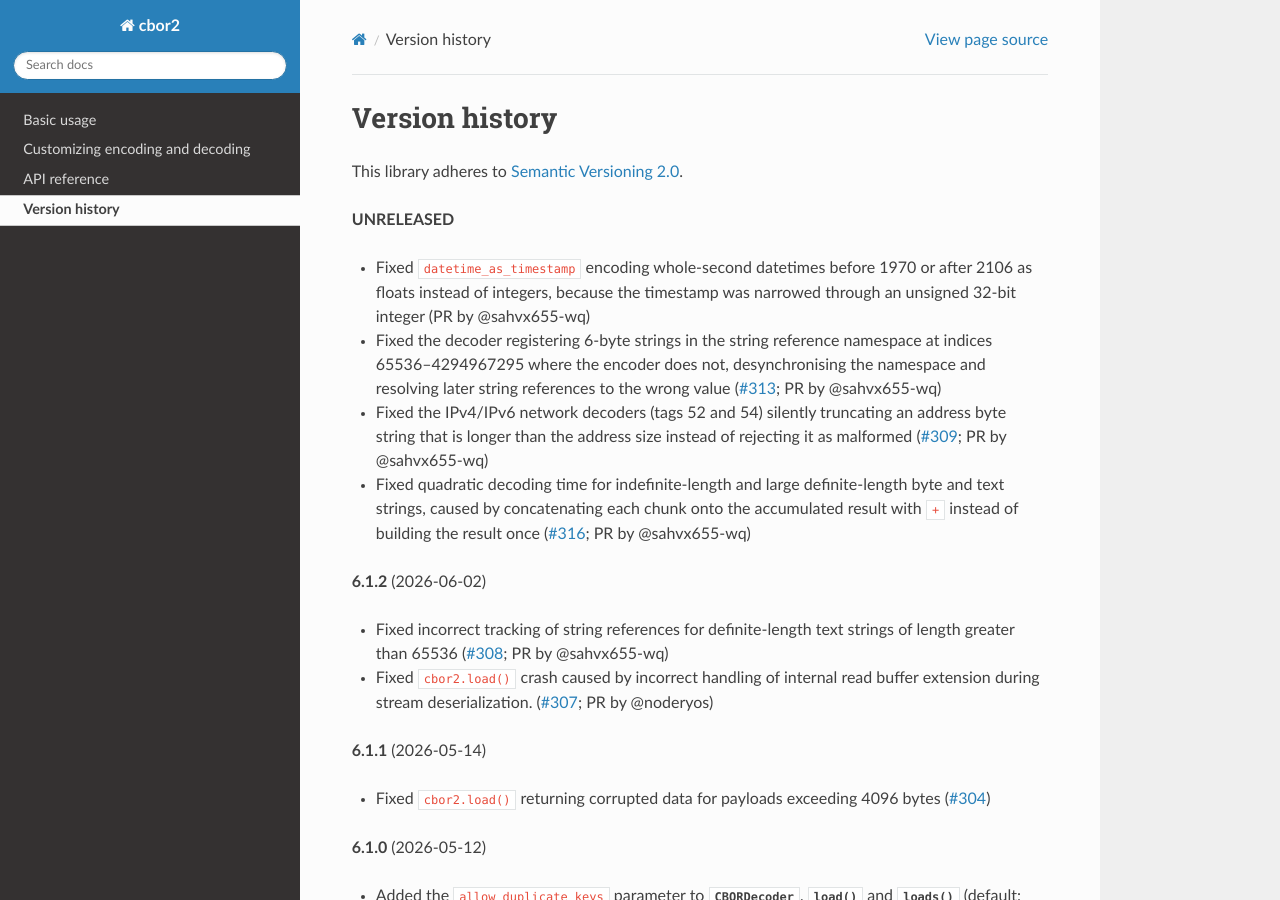
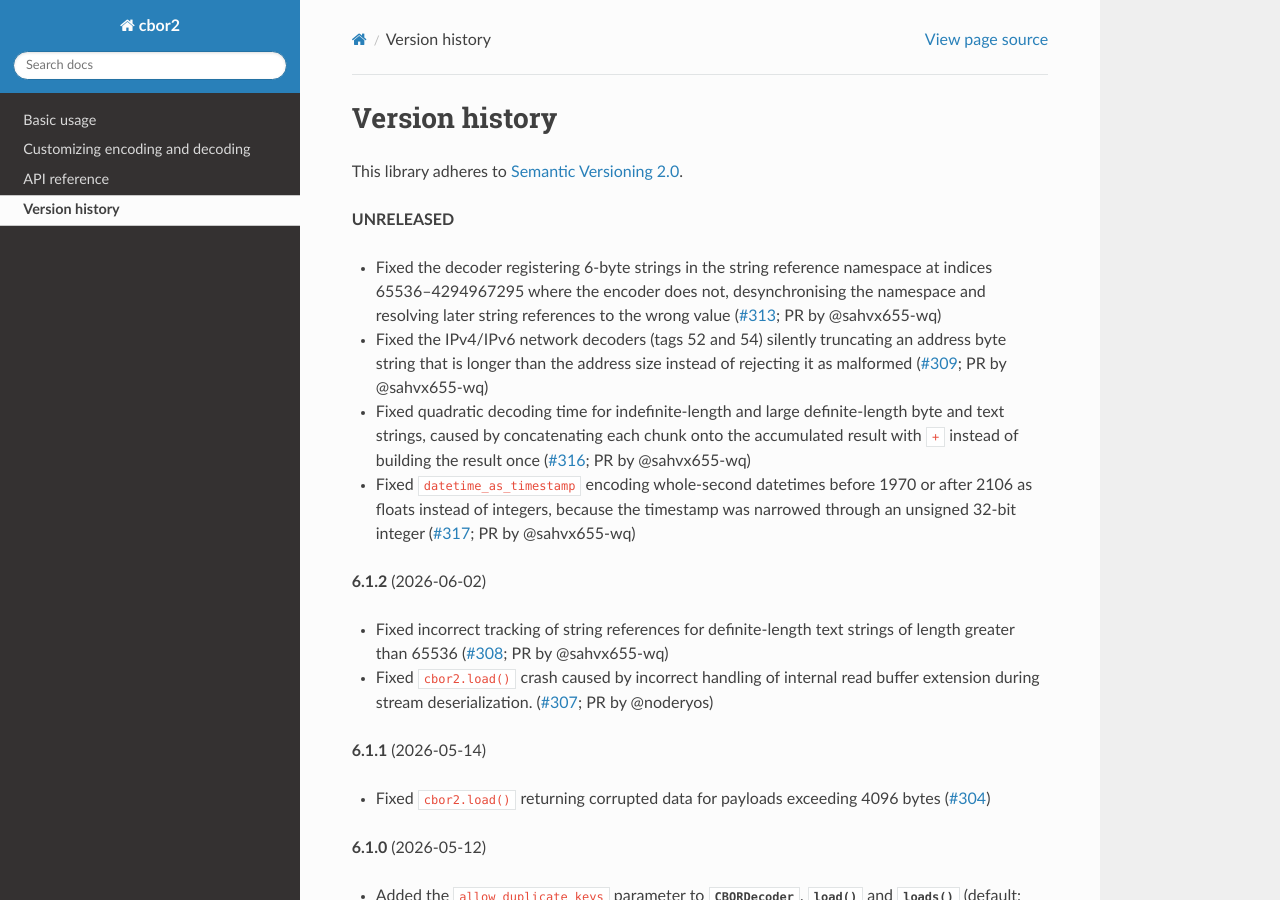
Before and after one commit to agronholm/cbor2, a Sphinx documentation site: the page built from docs/versionhistory.rst, in a window 1280 px wide and 900 px high. Built offline with Sphinx 7.4.7 and the Read the Docs theme 3.1.0, drawn with Linux system fonts in a browser that asks for light colours; the version number could not be read and is left out; some of the changed lines change nothing that is shown.

Commit message:
Updated and relocated the changelog entry

```diff
--- a/docs/versionhistory.rst
+++ b/docs/versionhistory.rst
@@ -7,9 +7,6 @@ This library adheres to `Semantic Versioning 2.0 <http://semver.org/>`_.
 
 **UNRELEASED**
 
-- Fixed ``datetime_as_timestamp`` encoding whole-second datetimes before 1970 or after 2106 as
-  floats instead of integers, because the timestamp was narrowed through an unsigned 32-bit integer
-  (PR by @sahvx655-wq)
 - Fixed the decoder registering 6-byte strings in the string reference namespace at indices
   65536–4294967295 where the encoder does not, desynchronising the namespace and resolving later
   string references to the wrong value
@@ -21,6 +18,9 @@ This library adheres to `Semantic Versioning 2.0 <http://semver.org/>`_.
   strings, caused by concatenating each chunk onto the accumulated result with ``+`` instead of
   building the result once
   (`#316 <https://github.com/agronholm/cbor2/pull/316>`_; PR by @sahvx655-wq)
+- Fixed ``datetime_as_timestamp`` encoding whole-second datetimes before 1970 or after 2106 as
+  floats instead of integers, because the timestamp was narrowed through an unsigned 32-bit integer
+  (`#317 <https://github.com/agronholm/cbor2/pull/317>`_; PR by @sahvx655-wq)
 
 **6.1.2** (2026-06-02)
 
```
